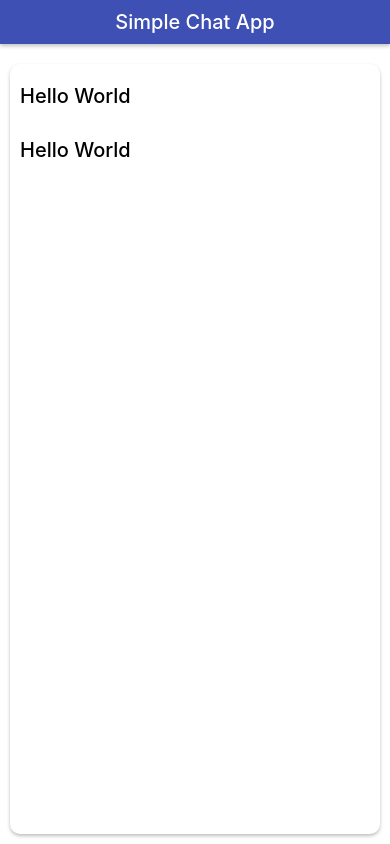
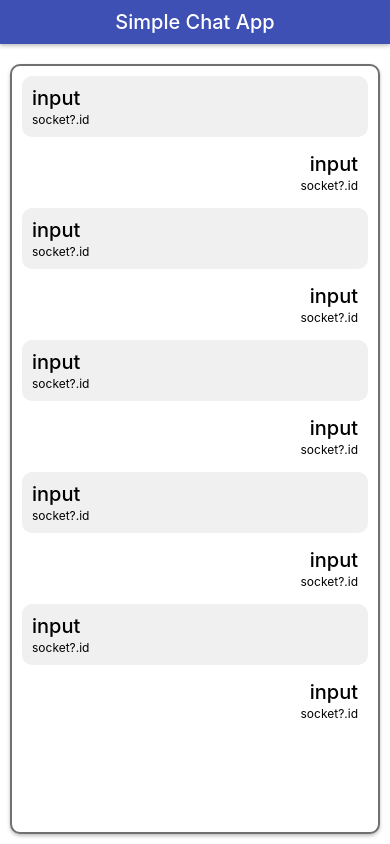
Before and after one commit to IMZihad21/NativeSocketIO, a React Native app: screen / in a window 390 px wide. Built offline with nearby package versions, Linux system fonts and the light colour scheme.

Commit message:
Fixed android status height and chat layout
Signed-off-by: ZèD <imzihad@gmail.com>

```diff
--- a/App.tsx
+++ b/App.tsx
@@ -1,19 +1,26 @@
-import { StatusBar } from "expo-status-bar";
-import { StyleSheet, View } from "react-native";
+import { StatusBar as ExpoStatusBar } from "expo-status-bar";
+import {
+  Platform,
+  StyleSheet,
+  View,
+  StatusBar,
+  SafeAreaView,
+} from "react-native";
 import Root from "@socketapp/ChatUI";
 
 export default function App() {
   return (
-    <View style={styles.container}>
+    <SafeAreaView style={styles.AndroidSafeArea}>
       <Root />
-      <StatusBar style="auto" />
-    </View>
+      <ExpoStatusBar style="auto" />
+    </SafeAreaView>
   );
 }
 
 const styles = StyleSheet.create({
-  container: {
+  AndroidSafeArea: {
     flex: 1,
-    backgroundColor: "#fff",
+    backgroundColor: "white",
+    paddingTop: Platform.OS === "android" ? StatusBar.currentHeight : 0,
   },
 });
--- a/socketapp/components/ChatList.tsx
+++ b/socketapp/components/ChatList.tsx
@@ -1,5 +1,16 @@
-import { ActivityIndicator, StyleSheet, Text, View } from "react-native";
+import {
+  ActivityIndicator,
+  FlatList,
+  StyleSheet,
+  Text,
+  View,
+} from "react-native";
 import React from "react";
+
+const tempMessages = {
+  msg: "input",
+  sender: "socket?.id",
+};
 
 const ChatList = () => {
   const [messages, setMessages] = React.useState<any>([]);
@@ -7,26 +18,9 @@ const ChatList = () => {
 
   React.useEffect(() => {
     setTimeout(() => {
-      setMessages([
-        {
-          id: 1,
-          text: "Hello World",
-          user: {
-            _id: 1,
-            name: "John Doe",
-            avatar: "https://placeimg.com/140/140/any",
-          },
-        },
-        {
-          id: 2,
-          text: "Hello World",
-          user: {
-            _id: 2,
-            name: "Jane Doe",
-            avatar: "https://placeimg.com/140/140/any",
-          },
-        },
-      ]);
+      new Array(10).fill(tempMessages).forEach((msg) => {
+        setMessages((messages: any) => [...messages, msg]);
+      });
       setIsLoading(false);
     }, 2000);
   }, []);
@@ -38,11 +32,27 @@ const ChatList = () => {
           <ActivityIndicator size="large" color="#707070" />
         </View>
       ) : (
-        messages.map((message: any) => (
-          <View key={message.id} style={styles.messageContainer}>
-            <Text style={styles.messageText}>{message.text}</Text>
-          </View>
-        ))
+        <FlatList
+          data={messages}
+          style={{ flexGrow: 0 }}
+          keyExtractor={(item) => item.msg}
+          renderItem={({ item, index }) => {
+            return (
+              <View
+                style={[
+                  styles.messageContainer,
+                  {
+                    backgroundColor: index % 2 === 0 ? "#f0f0f0" : "#fff",
+                    alignItems: index % 2 === 0 ? "flex-start" : "flex-end",
+                  },
+                ]}
+              >
+                <Text style={styles.messageText}>{item.msg}</Text>
+                <Text style={styles.senderText}>{item.sender}</Text>
+              </View>
+            );
+          }}
+        />
       )}
     </View>
   );
@@ -54,6 +64,7 @@ const styles = StyleSheet.create({
     backgroundColor: "#fff",
     margin: 10,
     padding: 10,
+    border: "2px solid #707070",
     borderRadius: 10,
     shadowColor: "#000",
     shadowOffset: {
@@ -70,15 +81,18 @@ const styles = StyleSheet.create({
     alignItems: "center",
   },
   messageContainer: {
-    marginBottom: 10,
-    flexDirection: "row",
-    alignItems: "flex-end",
+    flex: 1,
+    padding: 10,
+    marginBottom: 5,
+    borderRadius: 10,
   },
   messageText: {
     fontSize: 20,
     fontWeight: "500",
-    marginTop: 10,
-    marginBottom: 10,
+  },
+  senderText: {
+    fontSize: 12,
+    marginTop: 2,
   },
 });
 
```
